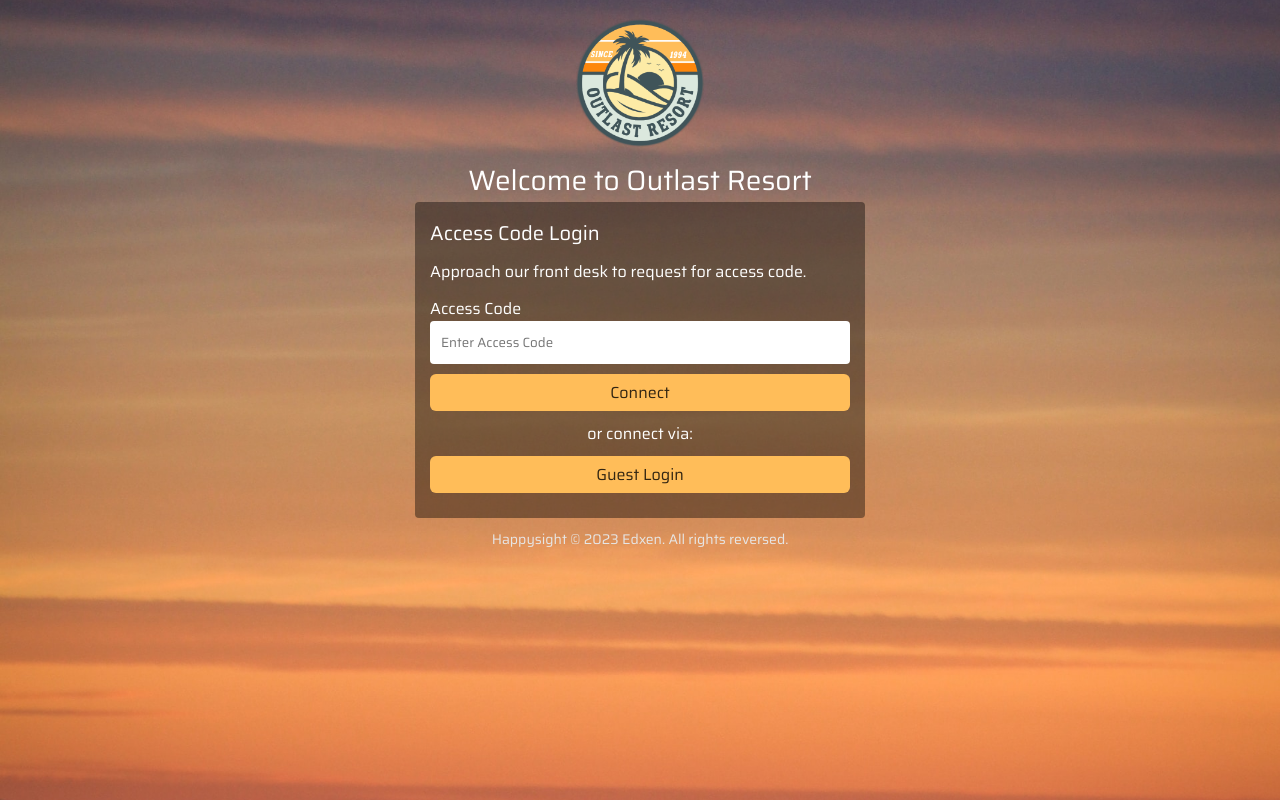
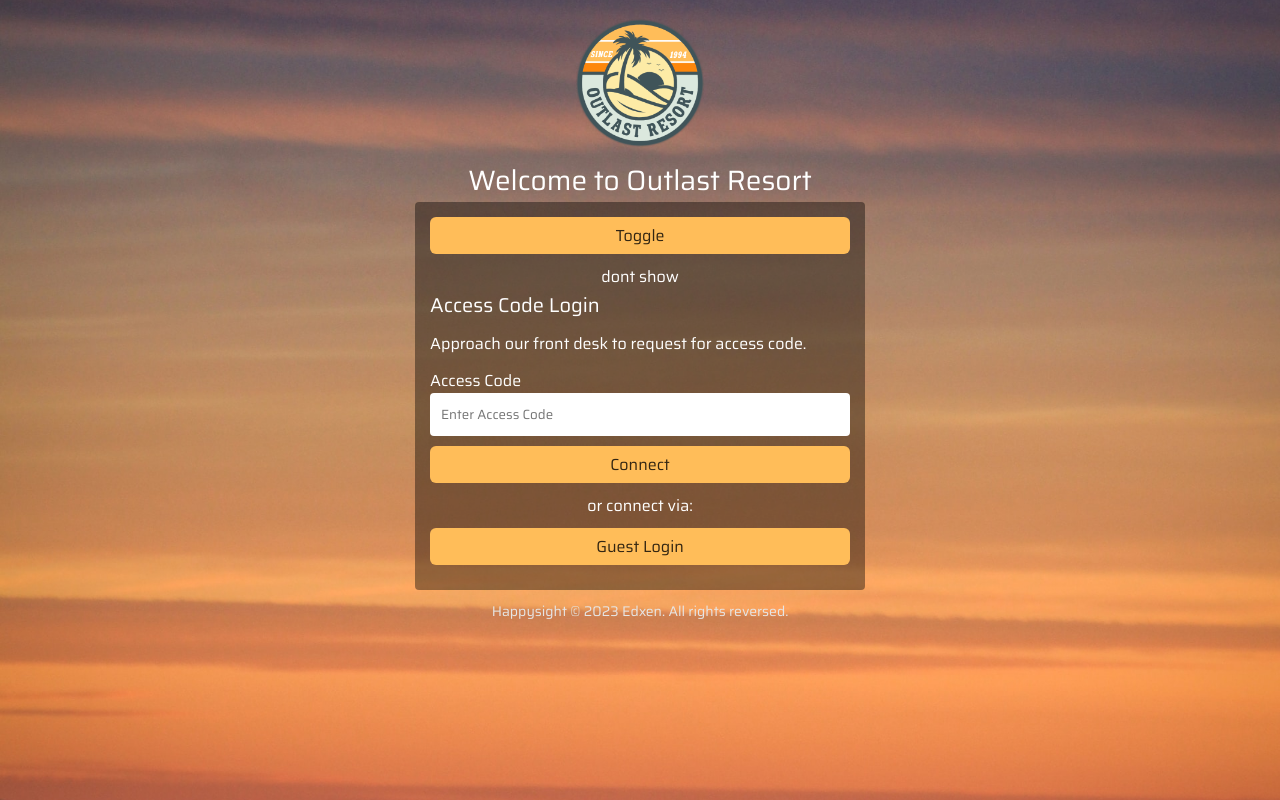
Before and after one commit to edxen/captive_next, a Next.js app: page /templates/access_code in a window 1280 px wide. Built offline with nearby package versions, Linux system fonts and the light colour scheme.

Commit message:
test site context on _app page

```diff
--- a/pages/_app.tsx
+++ b/pages/_app.tsx
@@ -2,10 +2,43 @@ import '@/styles/globals.css';
 import type { AppProps } from 'next/app';
 import Layout from '@/components/layout';
 
-export default function App({ Component, pageProps }: AppProps) {
+import { createContext, useContext, useState } from 'react';
+
+const defaultSite = false;
+
+interface SiteContextType {
+  flag: boolean;
+  setFlag: React.Dispatch<React.SetStateAction<boolean>>;
+}
+
+export const SiteContext = createContext<SiteContextType>({
+  flag: false,
+  setFlag: () => { }
+});
+
+interface SiteProviderType {
+  children: React.ReactNode;
+}
+
+const SiteProvider: React.FC<SiteProviderType> = ({ children }) => {
+  const [flag, setFlag] = useState<boolean>(defaultSite);
+  const context = { flag, setFlag };
+
   return (
-    <Layout>
-      <Component {...pageProps} />
-    </Layout>
+    <SiteContext.Provider value={context}>
+      {children}
+    </SiteContext.Provider>
   );
-}
+};
+
+const App = ({ Component, pageProps }: AppProps) => {
+  return (
+    <SiteProvider>
+      <Layout>
+        <Component {...pageProps} />
+      </Layout>
+    </SiteProvider>
+  );
+};
+
+export default App;
--- a/pages/templates/access_code.tsx
+++ b/pages/templates/access_code.tsx
@@ -1,10 +1,11 @@
-import { ChangeEvent, useState } from 'react';
+import { ChangeEvent, useState, useContext } from 'react';
 import { useRouter } from 'next/router';
 import Link from 'next/link';
 
 import { fetchAPI, FetchAPI, getCurrentTranslation } from '@/components/utils';
 import { StyledButton, StyledError, StyledDivider, StyledTitle, StyledInputGroup, StyledInstructions } from '@/styles/styled';
 import Waiting from './waiting';
+import { SiteContext } from '../_app';
 
 const texts = getCurrentTranslation();
 
@@ -40,10 +41,18 @@ const AccessCode = () => {
         }
     };
 
+    const { flag, setFlag } = useContext(SiteContext);
+    const toggleFlag = () => {
+        setFlag(!flag);
+    };
+
     return (
         isLoading
             ? <Waiting />
             : <>
+                <StyledButton onClick={toggleFlag}>Toggle</StyledButton>
+                {flag ? 'show' : 'dont show'}
+
                 <StyledTitle>
                     {texts.access_code.title}
                 </StyledTitle>
```
Also changed, not shown: pages/templates/authentication.tsx (+10 -1 lines).
